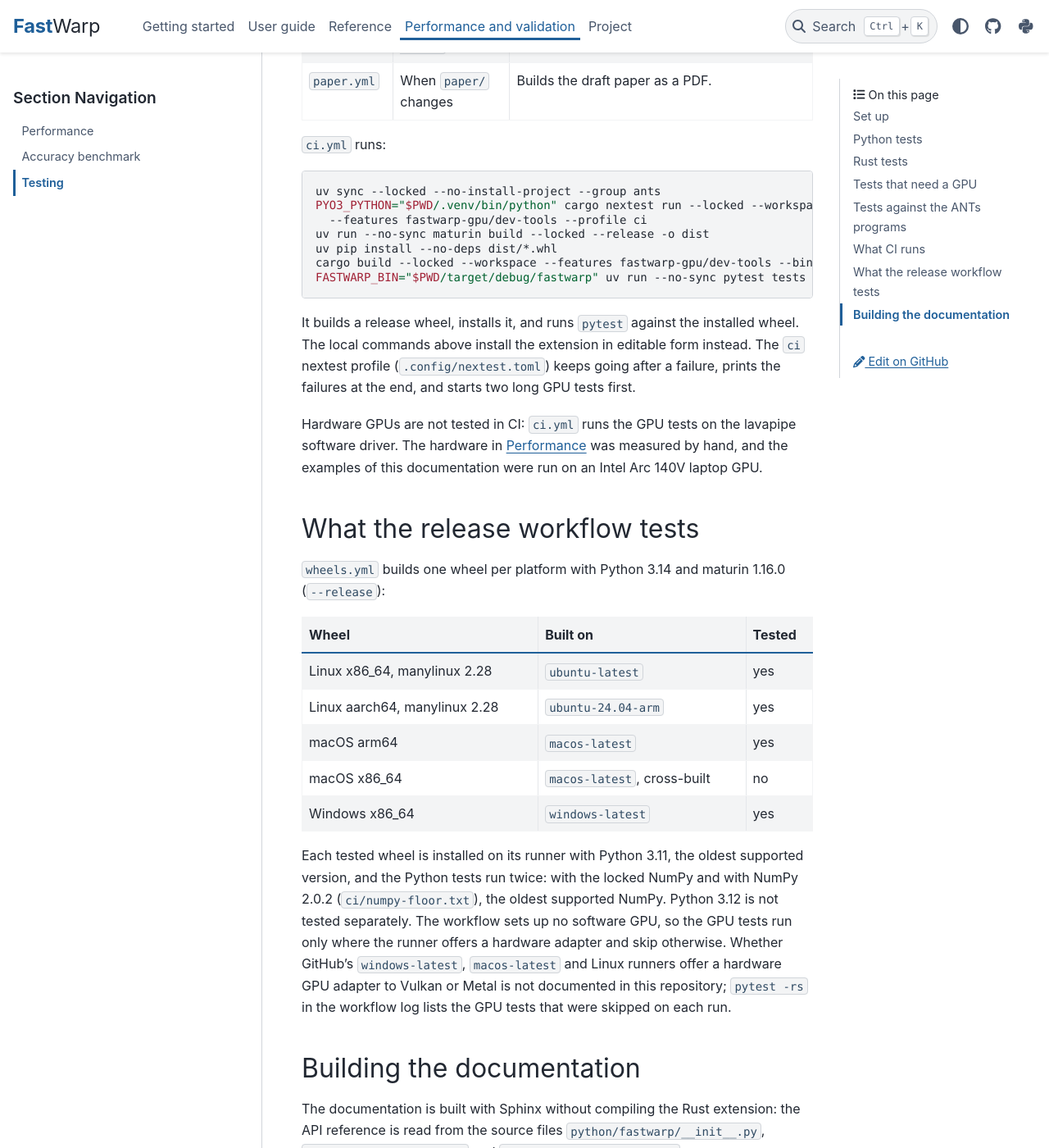
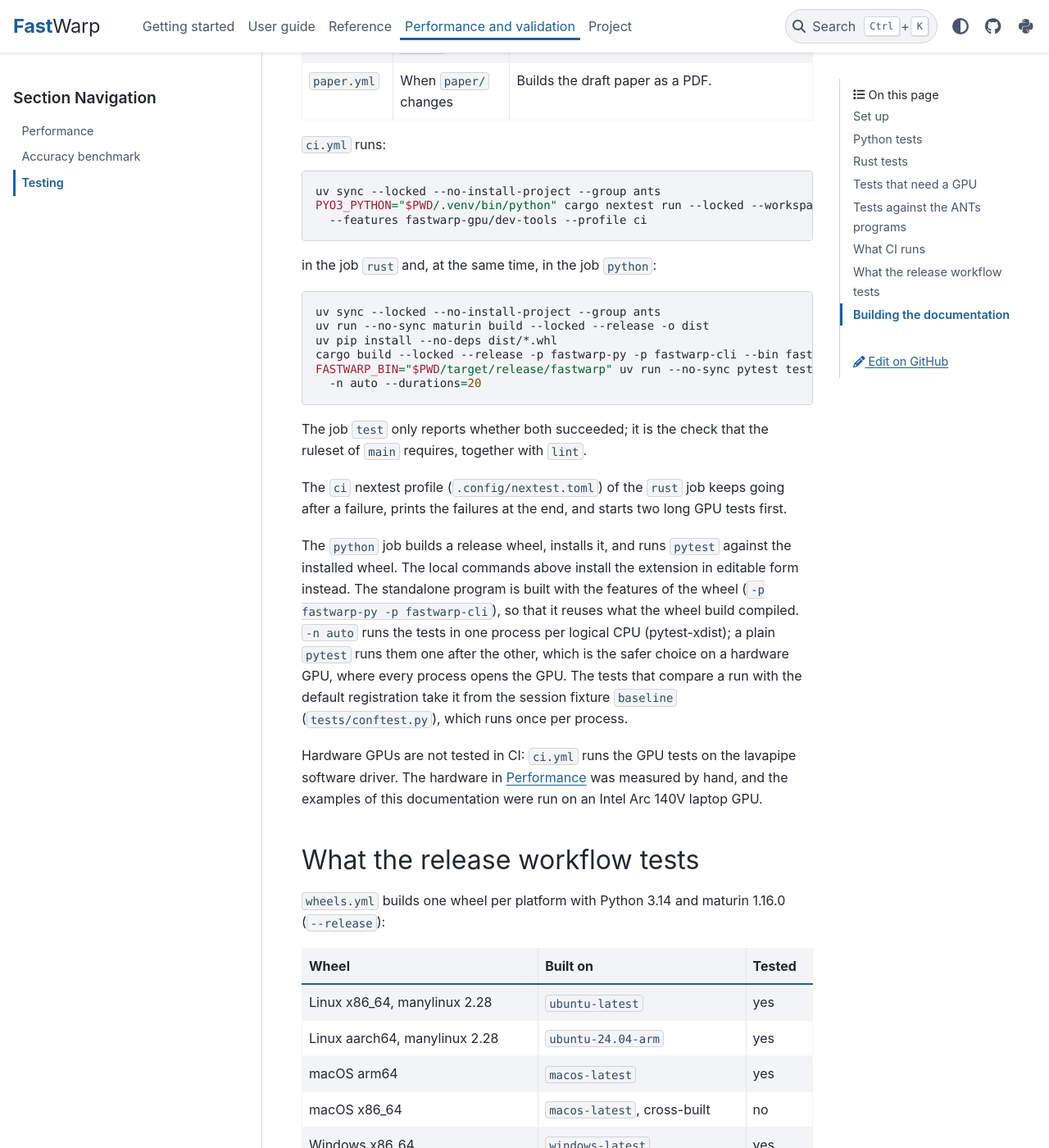
Before and after one commit to WyssCenter/fastwarp, a Sphinx documentation site: the page built from docs/testing.md, in a window 1280 px wide and 1400 px high, scrolled down 4701 px. Shown: the whole window at 82% size. Built offline with Sphinx 7.4.7 and the PyData theme 0.15.4, drawn with Linux system fonts in a browser that asks for light colours.

Commit message:
ci: run the python tests in parallel and next to the rust tests (#48)
pytest-xdist runs the Python tests in one process per core. The test job is split into the jobs rust and python, which run at the same time; test reports whether both succeeded and stays the required check. The tests that compare with the default registration share one run of it.

test_t4_return_dict_is_antspys seeds ANTs with 20260910, the default seed of FastWarp: without a seed ANTs now and then ended in another optimum, which failed the test on main and on this pull request.

````diff
--- a/docs/testing.md
+++ b/docs/testing.md
@@ -129,16 +129,33 @@ All test variables are listed under [Environment variables](environment.md#tests
 uv sync --locked --no-install-project --group ants
 PYO3_PYTHON="$PWD/.venv/bin/python" cargo nextest run --locked --workspace \
   --features fastwarp-gpu/dev-tools --profile ci
+```
+
+in the job `rust` and, at the same time, in the job `python`:
+
+```bash
+uv sync --locked --no-install-project --group ants
 uv run --no-sync maturin build --locked --release -o dist
 uv pip install --no-deps dist/*.whl
-cargo build --locked --workspace --features fastwarp-gpu/dev-tools --bin fastwarp
-FASTWARP_BIN="$PWD/target/debug/fastwarp" uv run --no-sync pytest tests -v -rs
+cargo build --locked --release -p fastwarp-py -p fastwarp-cli --bin fastwarp
+FASTWARP_BIN="$PWD/target/release/fastwarp" uv run --no-sync pytest tests -v -rs \
+  -n auto --durations=20
 ```
 
-It builds a release wheel, installs it, and runs `pytest` against the installed wheel. The local
-commands above install the extension in editable form instead. The `ci` nextest profile
-(`.config/nextest.toml`) keeps going after a failure, prints the failures at the end, and starts
-two long GPU tests first.
+The job `test` only reports whether both succeeded; it is the check that the ruleset of `main`
+requires, together with `lint`.
+
+The `ci` nextest profile (`.config/nextest.toml`) of the `rust` job keeps going after a failure,
+prints the failures at the end, and starts two long GPU tests first.
+
+The `python` job builds a release wheel, installs it, and runs `pytest` against the installed
+wheel. The local commands above install the extension in editable form instead. The standalone
+program is built with the features of the wheel (`-p fastwarp-py -p fastwarp-cli`), so that it
+reuses what the wheel build compiled. `-n auto` runs the tests in one process per logical CPU
+(pytest-xdist); a plain `pytest` runs them one after the other, which is the safer choice on a
+hardware GPU, where every process opens the GPU. The tests that compare a run with the default
+registration take it from the session fixture `baseline` (`tests/conftest.py`), which runs once
+per process.
 
 Hardware GPUs are not tested in CI: `ci.yml` runs the GPU tests on the lavapipe software
 driver. The hardware in [Performance](performance.md) was measured by hand, and the examples of
--- a/pyproject.toml
+++ b/pyproject.toml
@@ -48,6 +48,7 @@ Changelog = "https://github.com/WyssCenter/fastwarp/blob/main/CHANGELOG.md"
 dev = [
     "maturin>=1.9.4,<2",
     "pytest>=9.2.0",
+    "pytest-xdist>=3.8",
     "ruff>=0.17.3",
 ]
 ants = ["antspyx>=0.6.1"]
````
Also changed, not shown: 7 other files.
